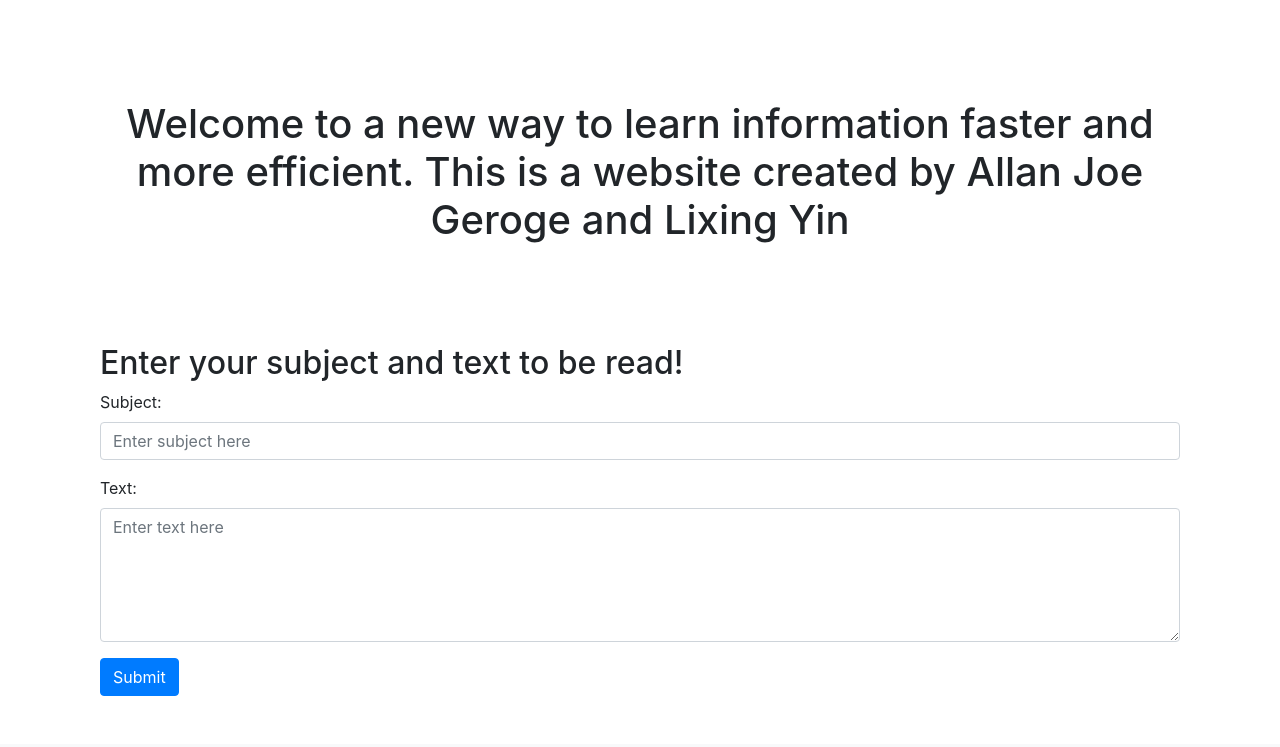
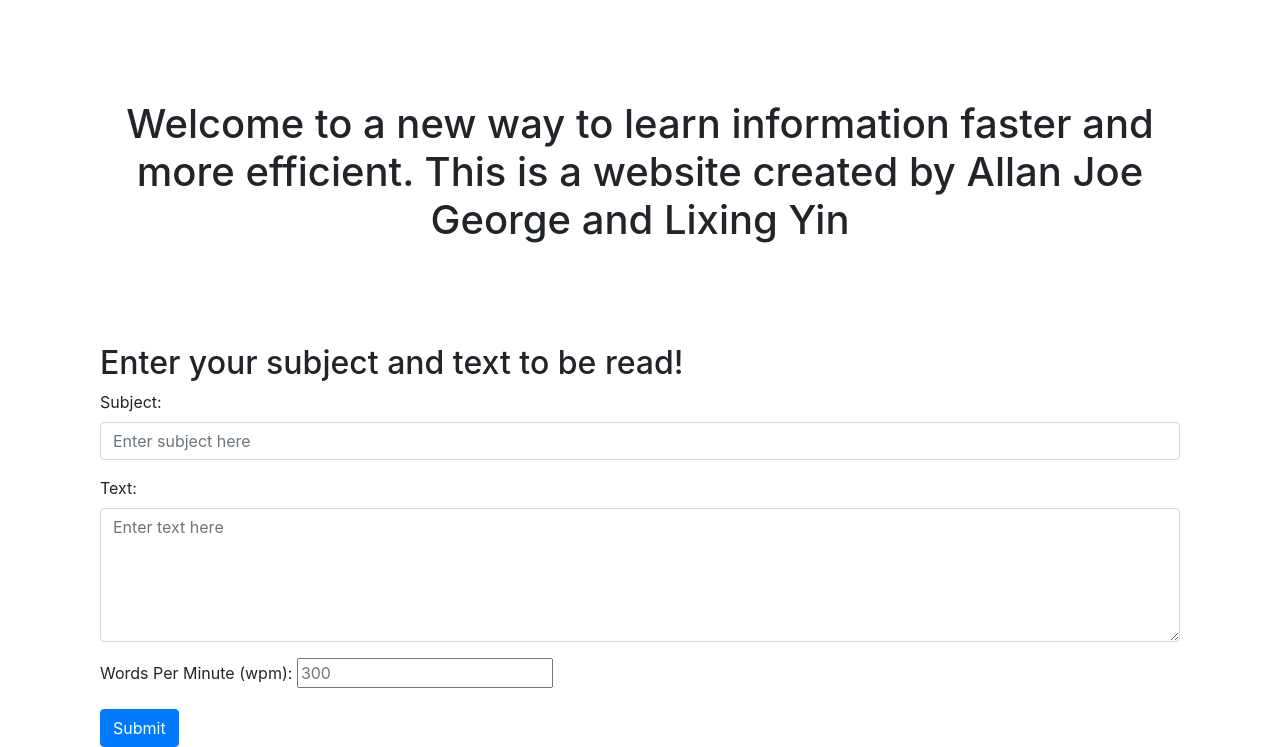
Before and after one commit to lixingyin/GDSC-Hacks, a Flask app: page / in a window 1280 px wide. Shown: the part 56-803 px from the top of the page. Before the commit the page ends 752 px from the top, so only its background shows below. Run offline with Flask 3, Linux system fonts and the light colour scheme; some libraries are stand-ins or nearby versions.

Commit message:
Created WPM

```diff
--- a/main.py
+++ b/main.py
@@ -13,11 +13,14 @@ def index():
 @app.route('/submit', methods=['POST'])
 def submit():
     if request.method == 'POST':
-        text = request.form['text']
-        words = text.split()
-        print("Words:", words)
-        return render_template('result.html', words=words)
-    return render_template('result.html', words=[])
+        text = request.form['subject']
+        text1 = request.form['text']
+        text2 = request.form['time']
+
+        allWords = text1.split()
+        print("Words:", allWords)
+        return render_template('result.html', allWords=allWords, text=text, text2=text2)
+    return render_template('result.html', allWords=[], text=text, text2=text2)
 
 if __name__ == '__main__':
     app.run(debug=True)
--- a/templates/home.html
+++ b/templates/home.html
@@ -10,20 +10,32 @@
             margin-bottom: 100px;
         }
     </style>
-    <h1 class="text-center text-blue margin-top-100 margin-bottom-100">Welcome to a new way to learn information faster and more efficient. This is a website created by Allan Joe Geroge and Lixing Yin</h1>
+    <h1 class="text-center text-blue margin-top-100 margin-bottom-100">Welcome to a new way to learn information faster and more efficient. This is a website created by Allan Joe George and Lixing Yin</h1>
 
     <h2>Enter your subject and text to be read!</h2>
     <form action="/submit" method="post">
+
         <div class="form-group">
             <label for="subject">Subject:</label>
             <input type="text" class="form-control" id="subject" name="subject" placeholder="Enter subject here">
         </div>
+
+
         <div class="form-group">
             <label for="text">Text:</label>
             <textarea class="form-control" id="text" name="text" rows="5" placeholder="Enter text here"></textarea>
         </div>
+
+
+        <div class="form-group">
+            <label for="text2">Words Per Minute (wpm):</label>
+
+            <input type="number" id="time", name="time", placeholder="300">
+
+        </div>
+
         <input type="submit" class="btn btn-primary" value="Submit">
+
     </form>
-
 </div>
 {% endblock %}
```
Also changed, not shown: templates/result.html (+4 -4 lines).
